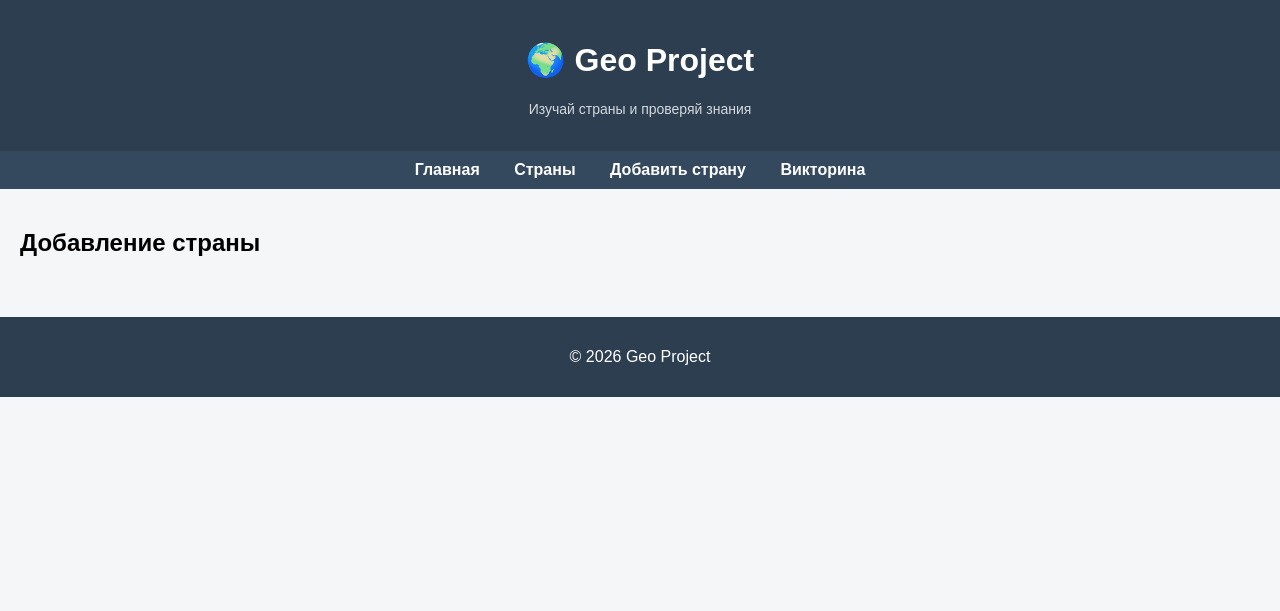
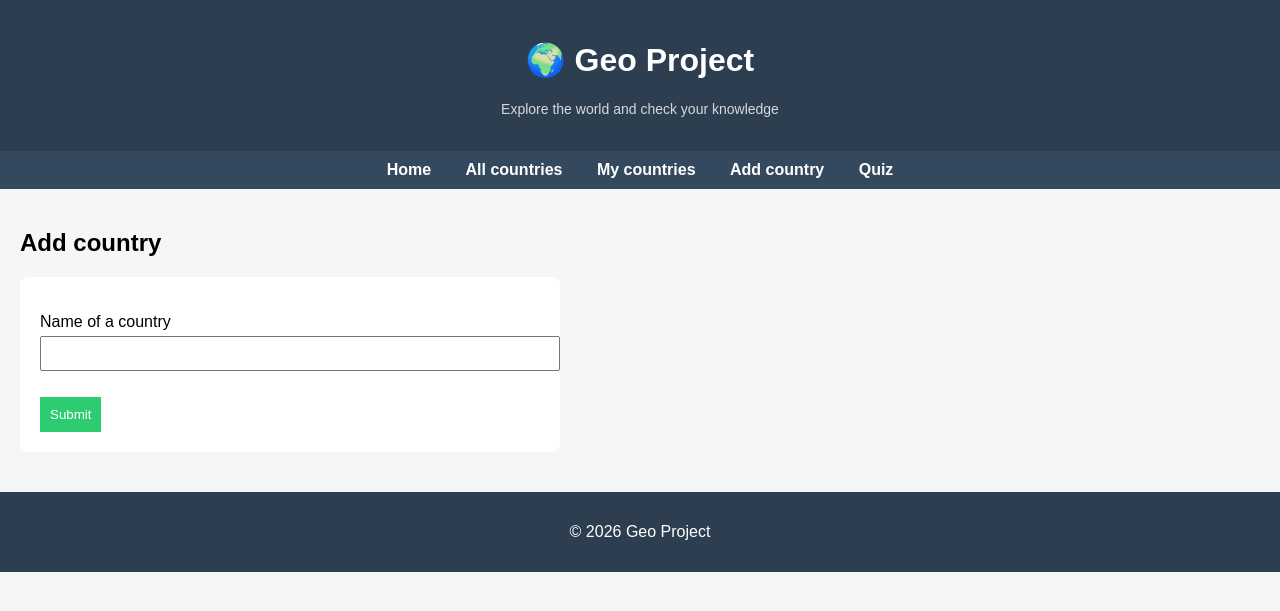
Before and after one commit to VoloshinovskiiDaniil/Django_project, a Django app: page /countries/add/ in a window 1280 px wide. Shown: the top 611 px of the page. Run offline with Django 5.2, Linux system fonts and the light colour scheme.

Commit message:
Two new pages was added: All Countries and My Countries

```diff
--- /dev/null
+++ b/country_learner/forms.py
@@ -0,0 +1,13 @@
+from django import forms
+from .models import Country
+
+class AddCountryForm(forms.Form):
+    name = forms.CharField(label="Name of a country", max_length=100)
+
+    def clean_name(self):
+        name = self.cleaned_data['name']
+
+        if not Country.objects.filter(name__iexact=name).exists():
+            raise forms.ValidationError("No such country in the database")
+
+        return name
--- a/country_learner/views.py
+++ b/country_learner/views.py
@@ -1,15 +1,33 @@
-from django.shortcuts import render
-from .models import Country
+from django.shortcuts import render, redirect
+from .models import Country, UserCountry
+from .forms import AddCountryForm
 
 def home(request):
     return render(request, 'home.html')
 
 def country_list(request):
     countries = Country.objects.all()
-    return render(request, 'list.html', { 'countries': countries })
+    return render(request, 'list_countries.html', { 'countries': countries })
+
+def my_countries(request):
+    countries = UserCountry.objects.all()
+    return render(request, 'my_countries.html', {
+        'countries': countries
+    })
 
 def country_add(request):
-    return render(request, 'form.html')
+    form = AddCountryForm(request.POST or None)
+
+    if form.is_valid():
+        name = form.cleaned_data['name']
+        country = Country.objects.get(name__iexact=name)
+
+        if not UserCountry.objects.filter(country=country).exists():
+            UserCountry.objects.create(country=country)
+
+        return redirect('my_countries')
+
+    return render(request, 'country_form.html', {'form': form})
 
 def quiz(request):
     return render(request, 'quiz.html')
--- a/geo_project/urls.py
+++ b/geo_project/urls.py
@@ -21,7 +21,8 @@ from country_learner import views
 urlpatterns = [
     path('admin/', admin.site.urls),
     path('', views.home, name='home'),
-    path('countries/', views.country_list, name='list'),
-    path('countries/add/', views.country_add, name='form'),
+    path('countries/', views.country_list, name='country_list'),
+    path('countries/add/', views.country_add, name='country_add'),
+    path('my-countries/', views.my_countries, name='my_countries'),
     path('quiz/', views.quiz, name='quiz'),
 ]
--- a/static/css/styles.css
+++ b/static/css/styles.css
@@ -48,6 +48,8 @@ img {
 }
 
 th, td {
+    text-align: center;
+    vertical-align: middle;
     border: 1px solid #ddd;
     padding: 10px;
 }
--- a/templates/base.html
+++ b/templates/base.html
@@ -10,14 +10,16 @@
 
 <header class="header">
     <h1>🌍 Geo Project</h1>
-    <p class="subtitle">Изучай страны и проверяй знания</p>
+    <p class="subtitle">Explore the world and check your knowledge</p>
 </header>
 
 <nav class="navbar">
-    <a href="{% url 'home' %}">Главная</a>
-    <a href="{% url 'list' %}">Страны</a>
-    <a href="{% url 'form' %}">Добавить страну</a>
-    <a href="{% url 'quiz' %}">Викторина</a>
+    <a href="{% url 'home' %}">Home</a>
+    <a href="{% url 'country_list' %}">All countries</a>
+    <a href="{% url 'my_countries' %}">My countries</a>
+    <a href="{% url 'country_add' %}">Add country</a>
+    <a href="{% url 'quiz' %}">Quiz</a>
+</nav>
 </nav>
 
 <main class="container">
--- /dev/null
+++ b/templates/country_form.html
@@ -0,0 +1,22 @@
+{% extends 'base.html' %}
+
+{% block title %}Add country{% endblock %}
+
+{% block content %}
+<h2>Add country</h2>
+
+<form method="post">
+    {% csrf_token %}
+
+    {{ form.non_field_errors }}
+
+    <p>
+        {{ form.name.label }}<br>
+        {{ form.name }}
+        <span class="error">{{ form.name.errors }}</span>
+    </p>
+
+    <button type="submit">Submit</button>
+</form>
+
+{% endblock %}
--- a/templates/form.html
+++ /dev/null
@@ -1,4 +0,0 @@
-{% extends 'base.html' %}
-{% block content %}
-<h2>Добавление страны</h2>
-{% endblock %}
--- a/templates/home.html
+++ b/templates/home.html
@@ -1,8 +1,8 @@
 {% extends 'base.html' %}
 
-{% block title %}Главная{% endblock %}
+{% block title %}Home page{% endblock %}
 
 {% block content %}
-<h2>Добро пожаловать в Geo Project 🌍</h2>
-<p>Теперь всё работает!</p>
+<h2>Welcome to Geo Project 🌍</h2>
+<p>Enjoy learning!</p>
 {% endblock %}
```
Also changed, not shown: country_learner/models.py (+8 -2 lines), templates/list.html (deleted, +0 -35 lines), templates/list_countries.html (added, +26 -0 lines), templates/my_countries.html (added, +30 -0 lines), country_learner/migrations/0002_remove_country_flag_alter_country_square.py (added), country_learner/migrations/0003_usercountry.py (added).
